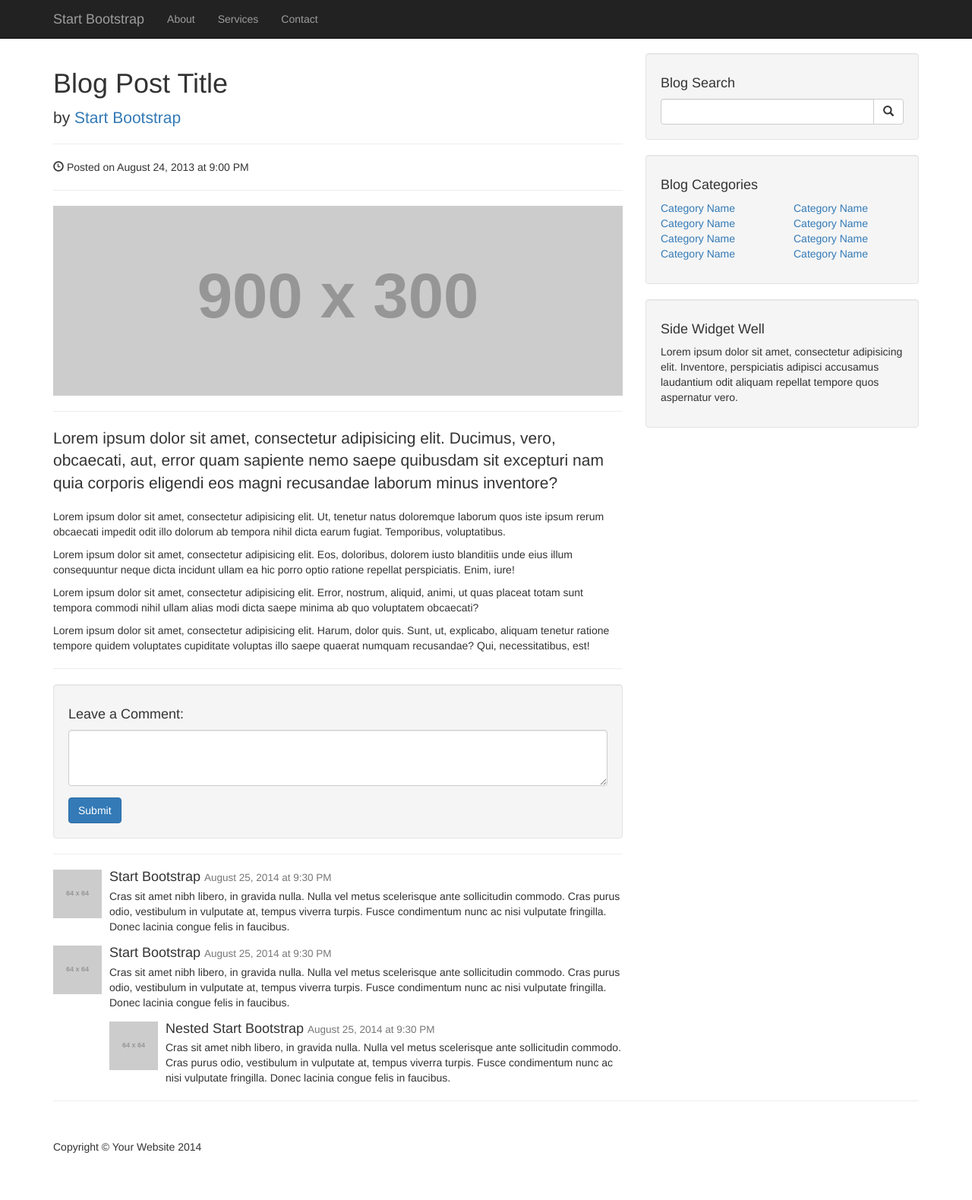
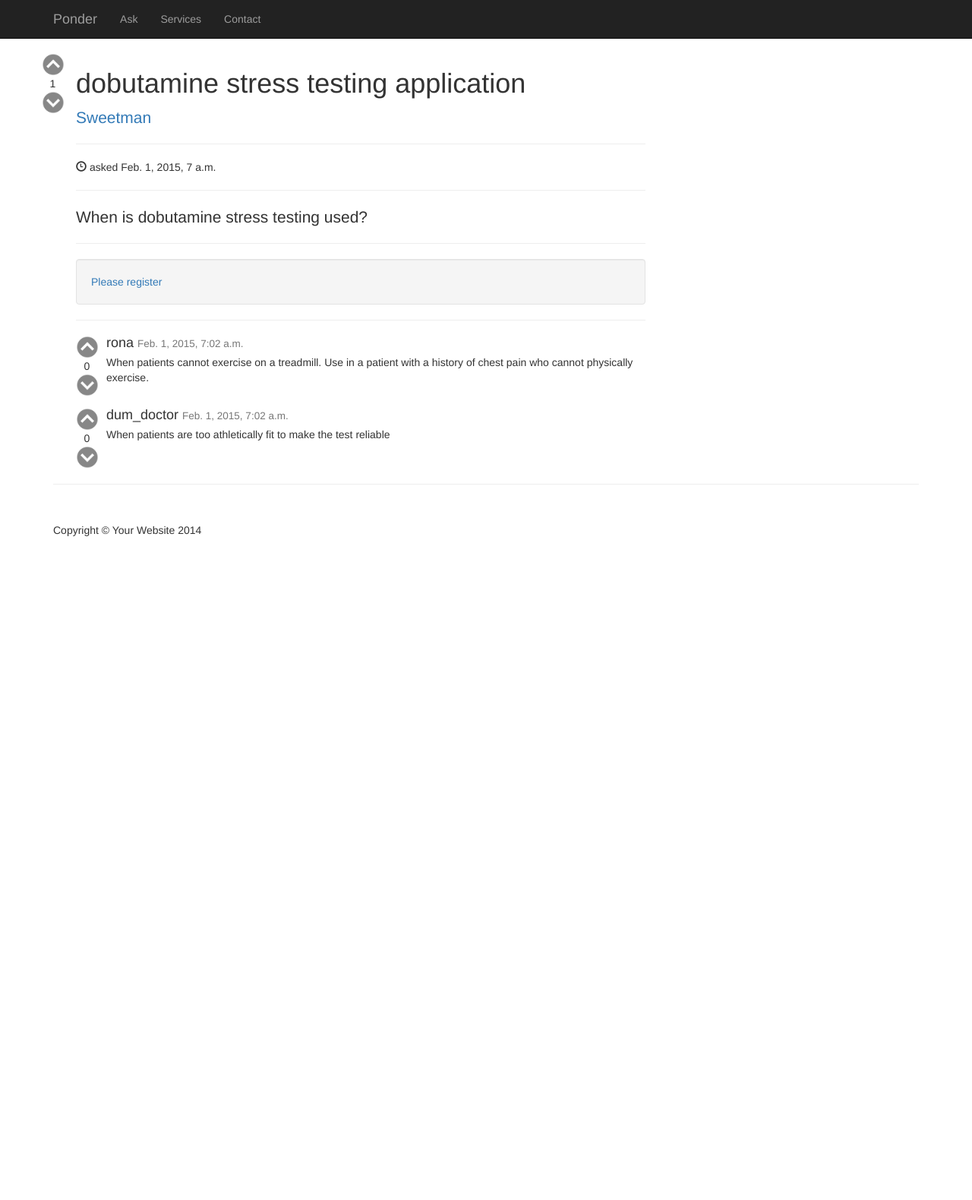
Before and after one commit to JSweetman/medstart2015, a Django app: page /posts/4/ in a window 1280 px wide. Shown: the whole page at 76% size. After the commit the page ends 706 px from the top, so only its background shows below. Run offline with Django 3.2, Linux system fonts and the light colour scheme; data comes from the database, SQL or seed files in the repository; some libraries are stand-ins or nearby versions.

Commit message:
can finally upload a question

```diff
--- a/medstart2015/settings.py
+++ b/medstart2015/settings.py
@@ -41,6 +41,7 @@
 
     #third party
     'django_extensions',
+    'debug_toolbar',
 )
 
 MIDDLEWARE_CLASSES = (
--- a/posts/models.py
+++ b/posts/models.py
@@ -9,7 +9,7 @@
 	updated = models.DateTimeField(auto_now=True)
 	created = models.DateTimeField(auto_now_add=True)
 
-	author = models.ForeignKey(User, blank=False)
+	author = models.ForeignKey(User, null=False, blank=False)
 
 	# Number of upvotes for the post
 	vote_count = models.IntegerField(default=0, blank=True, db_index=True)
--- a/posts/urls.py
+++ b/posts/urls.py
@@ -6,5 +6,6 @@
     # Examples:
     # url(r'^$', 'medstart2015.views.home', name='home'),
     # url(r'^blog/', include('blog.urls')),
-    url(r'^(\d)/$', views.question_answer),
+    url(r'^(?P<id>\d+)/$', views.question_answer),
+    url(r'^ask/$', views.ask_question),
 )
--- a/posts/views.py
+++ b/posts/views.py
@@ -1,9 +1,26 @@
 from django.shortcuts import render
-from .models import Question
+from .models import Question, Answer
 from django.shortcuts import get_object_or_404
+from .forms import QuestionForm
+from django.http import HttpResponseRedirect
 
 # Create your views here.
 def question_answer(request, id):
 	question = get_object_or_404(Question, id=id)
 	answer_set = question.answer_set.all()
 	return render(request, 'posts/question.html', {'question': question, 'answer_set': answer_set})
+
+
+def ask_question(request):
+	print request.user.username
+	if request.method == 'POST':
+		form = QuestionForm(request.POST)
+		if form.is_valid():
+			newQuestion = form.save(commit=False)
+			newQuestion.author = request.user
+			newQuestion.save()
+			print newQuestion.id
+			return HttpResponseRedirect('/posts/%d' %(newQuestion.id))
+	else:
+		form=QuestionForm()
+	return render(request, 'posts/ask_question.html', {'form':form})
--- a/static/css/blog-home.css
+++ b/static/css/blog-home.css
@@ -11,3 +11,7 @@
 footer {
     margin: 50px 0;
 }
+
+.numVotes{
+	margin-left: 35%;
+}
--- a/static/css/blog-post.css
+++ b/static/css/blog-post.css
@@ -12,10 +12,10 @@
     margin: 50px 0;
 }
 
-#numVotes{
-	padding-left:10px;
-	padding-top:10px;
+.numVotes{
+	margin-left: 35%;
 }
+
 
 .media-heading{
 
--- a/templates/posts/question.html
+++ b/templates/posts/question.html
@@ -16,7 +16,7 @@
      <link href="{% static "css/bootstrap.min.css" %}" rel="stylesheet">
 
     <!-- Custom CSS -->
-    <link href="static/css/blog-home.css" rel="stylesheet">
+    <link href="{% static "css/blog-home.css" %}" rel="stylesheet">
 
 
     <!-- HTML5 Shim and Respond.js IE8 support of HTML5 elements and media queries -->
@@ -41,13 +41,13 @@
                     <span class="icon-bar"></span>
                     <span class="icon-bar"></span>
                 </button>
-                <a class="navbar-brand" href="#">Start Bootstrap</a>
+                <a class="navbar-brand" href="#">Ponder</a>
             </div>
             <!-- Collect the nav links, forms, and other content for toggling -->
             <div class="collapse navbar-collapse" id="bs-example-navbar-collapse-1">
                 <ul class="nav navbar-nav">
                     <li>
-                        <a href="#">About</a>
+                        <a href="/posts/ask">Ask</a>
                     </li>
                     <li>
                         <a href="#">Services</a>
@@ -61,43 +61,43 @@
         </div>
         <!-- /.container -->
     </nav>
-
+    {% block content %}
     <!-- Page Content -->
     <div class="container">
 
         <div class="row">
 
             <!-- Blog Post Content Column -->
+            <div class="questionVote pull-left" href="#">
+                        <a href="{{question.upvote}}">
+                            <img class="media-object" src="{% static "img/upArrow.png" %}" style="width:30px; height:30px" alt="">
+                        </a>
+                        <div class="numVotes">{{question.vote_count}} </div>
+                        <a href="{{question.upvote}}">
+                            <img class="media-object" src="{% static "img/downArrow.png" %}" style="width:30px; height:30px" alt="">
+                        </a>
+                </div>
             <div class="col-lg-8">
 
                 <!-- Blog Post -->
 
                 <!-- Title -->
-                <h1>Blog Post Title</h1>
+                <h1>{{question.title}}</h1>
 
                 <!-- Author -->
                 <p class="lead">
-                    by <a href="#">Start Bootstrap</a>
+                    <a href="#">{{question.author}}</a>
                 </p>
 
                 <hr>
 
                 <!-- Date/Time -->
-                <p><span class="glyphicon glyphicon-time"></span> Posted on August 24, 2013 at 9:00 PM</p>
-
-                <hr>
-
-                <!-- Preview Image -->
-                <img class="img-responsive" src="http://placehold.it/900x300" alt="">
+                <p><span class="glyphicon glyphicon-time"></span> asked {{question.created}}</p>
 
                 <hr>
 
                 <!-- Post Content -->
-                <p class="lead">Lorem ipsum dolor sit amet, consectetur adipisicing elit. Ducimus, vero, obcaecati, aut, error quam sapiente nemo saepe quibusdam sit excepturi nam quia corporis eligendi eos magni recusandae laborum minus inventore?</p>
-                <p>Lorem ipsum dolor sit amet, consectetur adipisicing elit. Ut, tenetur natus doloremque laborum quos iste ipsum rerum obcaecati impedit odit illo dolorum ab tempora nihil dicta earum fugiat. Temporibus, voluptatibus.</p>
-                <p>Lorem ipsum dolor sit amet, consectetur adipisicing elit. Eos, doloribus, dolorem iusto blanditiis unde eius illum consequuntur neque dicta incidunt ullam ea hic porro optio ratione repellat perspiciatis. Enim, iure!</p>
-                <p>Lorem ipsum dolor sit amet, consectetur adipisicing elit. Error, nostrum, aliquid, animi, ut quas placeat totam sunt tempora commodi nihil ullam alias modi dicta saepe minima ab quo voluptatem obcaecati?</p>
-                <p>Lorem ipsum dolor sit amet, consectetur adipisicing elit. Harum, dolor quis. Sunt, ut, explicabo, aliquam tenetur ratione tempore quidem voluptates cupiditate voluptas illo saepe quaerat numquam recusandae? Qui, necessitatibus, est!</p>
+                <p class="lead">{{question.content}}</p>
 
                 <hr>
 
@@ -105,114 +105,48 @@
 
                 <!-- Comments Form -->
                 <div class="well">
-                    <h4>Leave a Comment:</h4>
+                    {% if user.is_authenticated %}
+                    <h4>Answer the Question:</h4>
                     <form role="form">
                         <div class="form-group">
                             <textarea class="form-control" rows="3"></textarea>
                         </div>
                         <button type="submit" class="btn btn-primary">Submit</button>
                     </form>
+                    {% else %}
+                        <a href="/users/register"> Please register </a>
+                    {% endif %}
                 </div>
 
                 <hr>
 
                 <!-- Posted Comments -->
-
+                {% for answer in answer_set %}
                 <!-- Comment -->
                 <div class="media">
-                    <a class="pull-left" href="#">
-                        <img class="media-object" src="http://placehold.it/64x64" alt="">
-                    </a>
+                    <div class="pull-left" href="#">
+                        <a href="{{answer.upvote}}">
+                            <img class="media-object" src="{% static "img/upArrow.png" %}" style="width:30px; height:30px" alt="">
+                        </a>
+                        <div class="numVotes">{{answer.vote_count}} </div>
+                        <a href="{{answer.upvote}}">
+                            <img class="media-object" src="{% static "img/downArrow.png" %}" style="width:30px; height:30px" alt="">
+                        </a>
+                    </div>
                     <div class="media-body">
-                        <h4 class="media-heading">Start Bootstrap
-                            <small>August 25, 2014 at 9:30 PM</small>
+                        <h4 class="media-heading">
+                        {{answer.author}}
+
+                            <small>{{answer.created}}</small>
                         </h4>
-                        Cras sit amet nibh libero, in gravida nulla. Nulla vel metus scelerisque ante sollicitudin commodo. Cras purus odio, vestibulum in vulputate at, tempus viverra turpis. Fusce condimentum nunc ac nisi vulputate fringilla. Donec lacinia congue felis in faucibus.
+                        <p>
+                        {{answer.content}}
+                        </p>
                     </div>
                 </div>
+                {% endfor %}
 
-                <!-- Comment -->
-                <div class="media">
-                    <a class="pull-left" href="#">
-                        <img class="media-object" src="http://placehold.it/64x64" alt="">
-                    </a>
-                    <div class="media-body">
-                        <h4 class="media-heading">Start Bootstrap
-                            <small>August 25, 2014 at 9:30 PM</small>
-                        </h4>
-                        Cras sit amet nibh libero, in gravida nulla. Nulla vel metus scelerisque ante sollicitudin commodo. Cras purus odio, vestibulum in vulputate at, tempus viverra turpis. Fusce condimentum nunc ac nisi vulputate fringilla. Donec lacinia congue felis in faucibus.
-                        <!-- Nested Comment -->
-                        <div class="media">
-                            <a class="pull-left" href="#">
-                                <img class="media-object" src="http://placehold.it/64x64" alt="">
-                            </a>
-                            <div class="media-body">
-                                <h4 class="media-heading">Nested Start Bootstrap
-                                    <small>August 25, 2014 at 9:30 PM</small>
-                                </h4>
-                                Cras sit amet nibh libero, in gravida nulla. Nulla vel metus scelerisque ante sollicitudin commodo. Cras purus odio, vestibulum in vulputate at, tempus viverra turpis. Fusce condimentum nunc ac nisi vulputate fringilla. Donec lacinia congue felis in faucibus.
-                            </div>
-                        </div>
-                        <!-- End Nested Comment -->
-                    </div>
-                </div>
 
-            </div>
-
-            <!-- Blog Sidebar Widgets Column -->
-            <div class="col-md-4">
-
-                <!-- Blog Search Well -->
-                <div class="well">
-                    <h4>Blog Search</h4>
-                    <div class="input-group">
-                        <input type="text" class="form-control">
-                        <span class="input-group-btn">
-                            <button class="btn btn-default" type="button">
-                                <span class="glyphicon glyphicon-search"></span>
-                        </button>
-                        </span>
-                    </div>
-                    <!-- /.input-group -->
-                </div>
-
-                <!-- Blog Categories Well -->
-                <div class="well">
-                    <h4>Blog Categories</h4>
-                    <div class="row">
-                        <div class="col-lg-6">
-                            <ul class="list-unstyled">
-                                <li><a href="#">Category Name</a>
-                                </li>
-                                <li><a href="#">Category Name</a>
-                                </li>
-                                <li><a href="#">Category Name</a>
-                                </li>
-                                <li><a href="#">Category Name</a>
-                                </li>
-                            </ul>
-                        </div>
-                        <div class="col-lg-6">
-                            <ul class="list-unstyled">
-                                <li><a href="#">Category Name</a>
-                                </li>
-                                <li><a href="#">Category Name</a>
-                                </li>
-                                <li><a href="#">Category Name</a>
-                                </li>
-                                <li><a href="#">Category Name</a>
-                                </li>
-                            </ul>
-                        </div>
-                    </div>
-                    <!-- /.row -->
-                </div>
-
-                <!-- Side Widget Well -->
-                <div class="well">
-                    <h4>Side Widget Well</h4>
-                    <p>Lorem ipsum dolor sit amet, consectetur adipisicing elit. Inventore, perspiciatis adipisci accusamus laudantium odit aliquam repellat tempore quos aspernatur vero.</p>
-                </div>
 
             </div>
 
@@ -232,6 +166,7 @@
         </footer>
 
     </div>
+    {% endblock %}
     <!-- /.container -->
 
     <!-- jQuery -->
```
Also changed, not shown: posts/forms.py (added, +8 -0 lines), templates/index.html (+17 -8 lines), templates/posts/ask_question.html (added, +14 -0 lines), posts/migrations/__init__.py (deleted).
